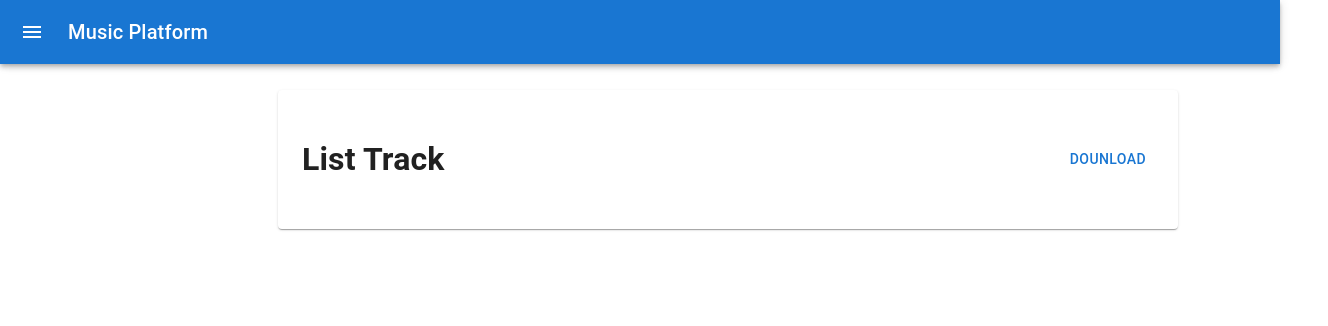
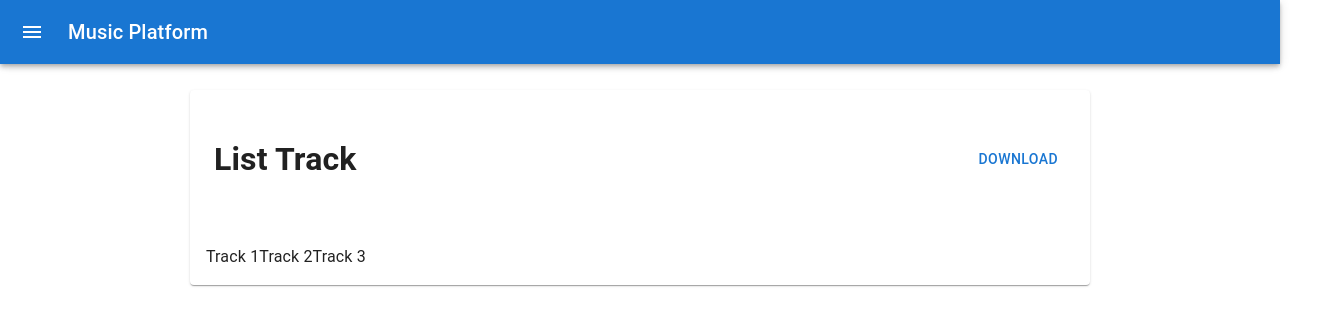
Before and after one commit to TheForgem4ster/Music-Platforms, a Next.js app in the folder client/: page /tracks in a window 1280 px wide. Shown: the top 326 px of the page, 1328 px wide, since content can reach past the window. Built offline with nearby package versions, Linux system fonts and the light colour scheme.

Commit message:
Add track to page

```diff
--- /dev/null
+++ b/client/components/TrackItem.tsx
@@ -0,0 +1,18 @@
+import React from "react";
+import { ITrack } from "types/track";
+
+interface TrackItemProps {
+    track: ITrack;
+    active?: boolean;
+}
+
+const TrackItem: React.FC<TrackItemProps> = ({track, active = false}) => {
+
+    return (
+        <>
+            {track.name}
+        </>
+    )
+}
+
+export default TrackItem;
--- /dev/null
+++ b/client/components/TrackList.tsx
@@ -0,0 +1,27 @@
+import { Box, Grid } from "@mui/material";
+import React from "react";
+import { ITrack } from "types/track";
+import TrackItem from "./TrackItem";
+
+
+interface TrackListProps {
+    tracks: ITrack[],
+}
+
+const TrackList : React.FC<TrackListProps> = ({tracks}) => {
+   return (
+    <Grid container direction="column">
+        <Box p={2}>
+            {
+                tracks.map(track =>
+                    <TrackItem
+                    key={track._id}
+                    track={track}/>
+                )
+            }
+        </Box>
+    </Grid>
+   )
+}
+
+export default TrackList;
--- a/client/layouts/MainLayouts.tsx
+++ b/client/layouts/MainLayouts.tsx
@@ -9,7 +9,7 @@ type Props = {
 const MainLayouts : React.FC<Props> = ({children}) => (
     <div>
         <Havbar />
-        <Container style={{margin: '90px 10%', }}>
+        <Container  style={{margin: '90px 0',minWidth: "100%", }}>
             {children}
         </Container>
 
--- a/client/src/pages/tracks/index.tsx
+++ b/client/src/pages/tracks/index.tsx
@@ -2,21 +2,32 @@ import { Box } from "@mui/material";
 import Button from "@mui/material/Button/Button";
 import Card from "@mui/material/Card/Card";
 import Grid from "@mui/material/Grid/Grid";
+import TrackList from "components/TrackList";
 import MainLayouts from "layouts/MainLayouts";
+import { useRouter } from "next/router";
 import React from "react";
+import { ITrack } from "types/track";
 
 const Track = () => {
+    const router = useRouter();
+    const tracks : ITrack = [
+        {_id: '1', name: "Track 1", artist: "Executor 1", text: "text 1", listens: 15, audio: "https://localhost:5000/audio/", picture: "https://localhost:5000/picture/", comments: []},
+        {_id: '2', name: "Track 2", artist: "Executor 2", text: "text 2", listens: 25, audio: "https://localhost:5000/audio/", picture: "https://localhost:5000/picture/", comments: []},
+        {_id: '3', name: "Track 3", artist: "Executor 3", text: "text 3", listens: 35, audio: "https://localhost:5000/audio/", picture: "https://localhost:5000/picture/", comments: []},
+    ];
+
     return (
+
         <MainLayouts>
-            <Grid justifyContent='center' container >
+            <Grid justifyContent='center' minWidth="100%" display="flex" >
                 <Card style={{width: 900}}>
                     <Box p={3}>
                         <Grid container justifyContent='space-between'>
                             <h1>List Track</h1>
-                            <Button>Dounload</Button>
+                            <Button onClick={()=> router.push('/tracks/create')}>Download</Button>
                         </Grid>
                     </Box>
-
+                    <TrackList tracks={tracks}/>
                 </Card>
             </Grid>
         </MainLayouts>
--- /dev/null
+++ b/client/types/track.tsx
@@ -0,0 +1,16 @@
+export interface IComment {
+    _id: string;
+    username: string;
+    text: string
+}
+
+export interface ITrack {
+    _id: string;
+    name: string;
+    artist: string;
+    text: string;
+    listens: number;
+    picture: string;
+    audio: string;
+    comments: IComment[];
+}
```
